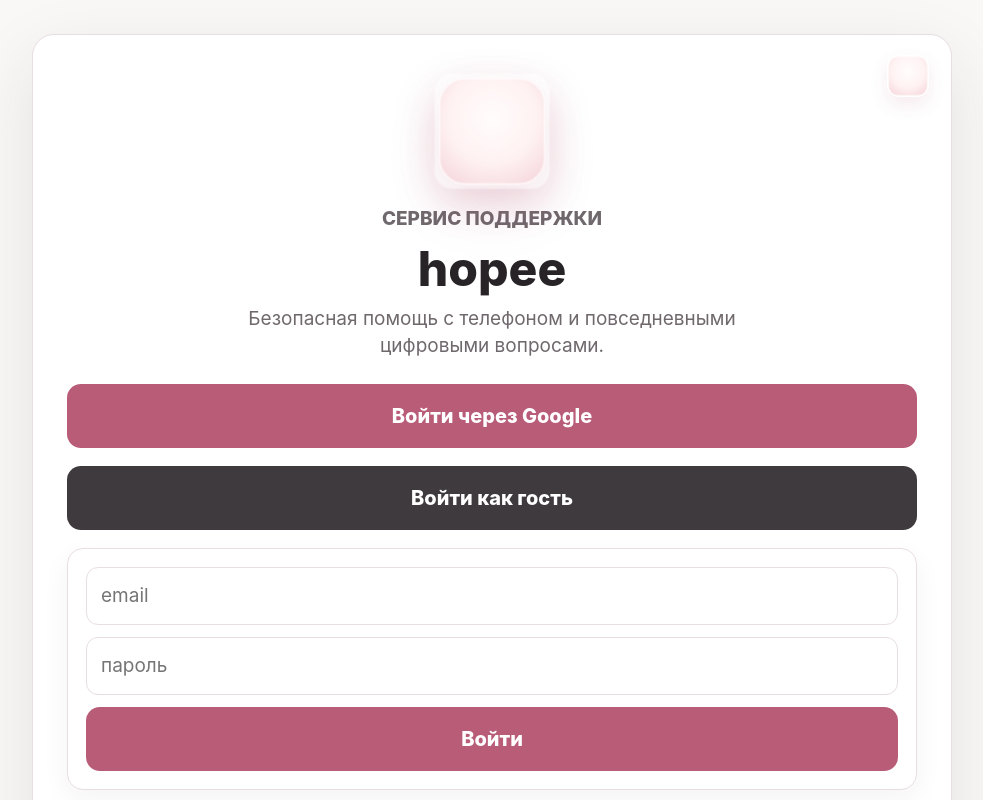
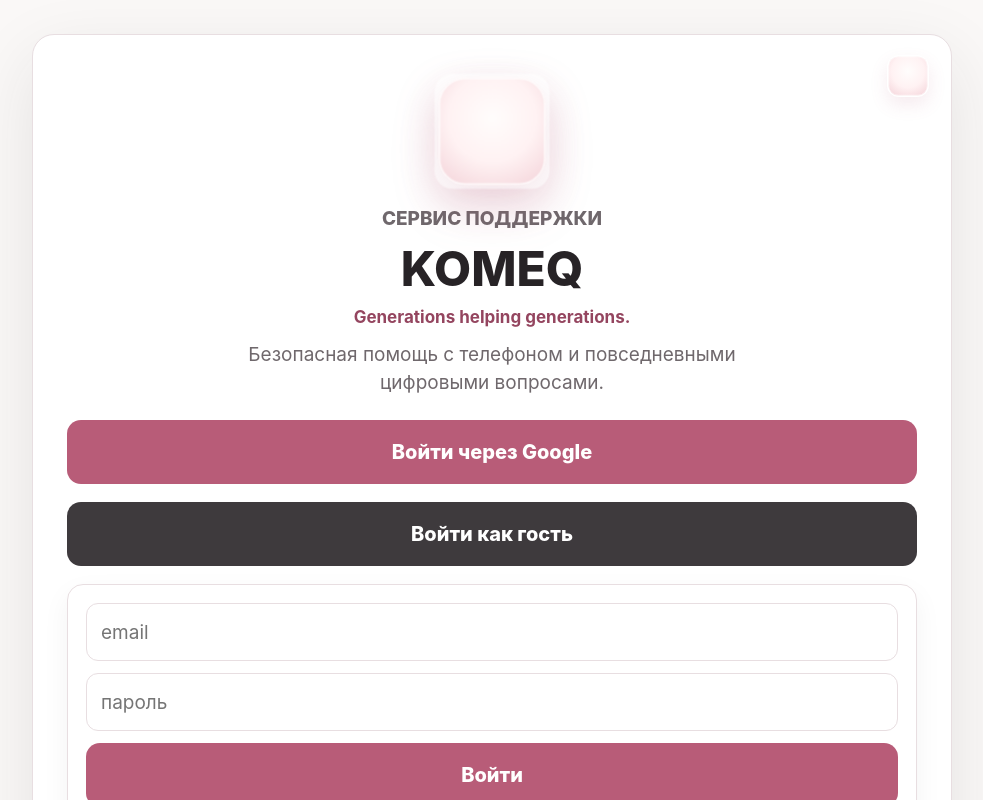
Before and after one commit to aiaru895-dot/hopee, a React (Vite) app: page / in a window 1280 px wide. Shown: the top 800 px of the page, without its empty margins (148-1131 px from the left). Built offline with nearby package versions, Linux system fonts and the light colour scheme; no server answers.

Commit message:
Rename brand to KOMEQ

```diff
--- a/index.html
+++ b/index.html
@@ -4,7 +4,7 @@
     <meta charset="UTF-8" />
     <meta name="viewport" content="width=device-width, initial-scale=1.0" />
     <link rel="icon" type="image/svg+xml" href="/app-icon.svg" />
-    <title>hopee</title>
+    <title>KOMEQ</title>
   </head>
   <body>
     <div id="root"></div>
--- a/src/components/AuthPanel.tsx
+++ b/src/components/AuthPanel.tsx
@@ -48,12 +48,13 @@ export function AuthPanel({ onGuest }: AuthPanelProps) {
     <PhoneShell>
       <section className="app-intro" aria-hidden="true">
         <img src="/app-icon.svg" alt="" />
-        <strong>hopee</strong>
+        <strong>KOMEQ</strong>
       </section>
       <section className="login-hero">
         <img className="brand-symbol brand-symbol--hero" src="/app-icon.svg" alt="" aria-hidden="true" />
         <p className="eyebrow">Сервис поддержки</p>
-        <h1>hopee</h1>
+        <h1>KOMEQ</h1>
+        <p className="brand-tagline">Generations helping generations.</p>
         <p>Безопасная помощь с телефоном и повседневными цифровыми вопросами.</p>
       </section>
 
--- a/src/components/RyadomUi.tsx
+++ b/src/components/RyadomUi.tsx
@@ -24,7 +24,7 @@ export function PhoneShell({ children }: { children: ReactNode }) {
 export function ScreenHeader({ title, subtitle }: { title: string; subtitle?: string }) {
   return (
     <header className="screen-header">
-      <strong><img className="brand-mark" src="/app-icon.svg" alt="" aria-hidden="true" />hopee</strong>
+      <strong><img className="brand-mark" src="/app-icon.svg" alt="" aria-hidden="true" />KOMEQ</strong>
       <h1>{title}</h1>
       {subtitle ? <p>{subtitle}</p> : null}
     </header>
--- a/src/index.css
+++ b/src/index.css
@@ -141,6 +141,11 @@ button, input { font: inherit; }
   color: var(--muted);
   font-size: 19px;
   line-height: 1.45;
+}
+.login-hero .brand-tagline {
+  color: var(--primary-dark);
+  font-size: 17px;
+  font-weight: 700;
 }
 .brand-symbol {
   width: 82px;
--- a/src/pages/HomePage.tsx
+++ b/src/pages/HomePage.tsx
@@ -339,7 +339,7 @@ export function HomePage() {
     return (
       <PhoneShell>
         <header className="top-bar">
-          <strong><img className="brand-mark" src="/app-icon.svg" alt="" aria-hidden="true" />hopee</strong>
+          <strong><img className="brand-mark" src="/app-icon.svg" alt="" aria-hidden="true" />KOMEQ</strong>
           <button onClick={() => setStep('safety')}>Настройки</button>
         </header>
         <section className="home-panel">
@@ -542,7 +542,7 @@ export function HomePage() {
     return (
       <PhoneShell>
         <header className="top-bar">
-          <strong><img className="brand-mark" src="/app-icon.svg" alt="" aria-hidden="true" />hopee</strong>
+          <strong><img className="brand-mark" src="/app-icon.svg" alt="" aria-hidden="true" />KOMEQ</strong>
           <button onClick={() => setStep('admin')}>Профиль</button>
         </header>
         <ScreenHeader title={`Здравствуйте, ${profile?.name ?? 'Алия'}`} subtitle="Статус помощи" />
```
